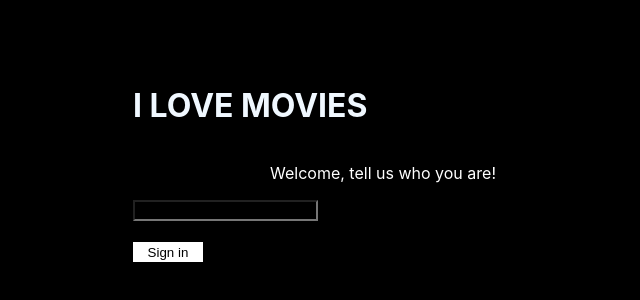
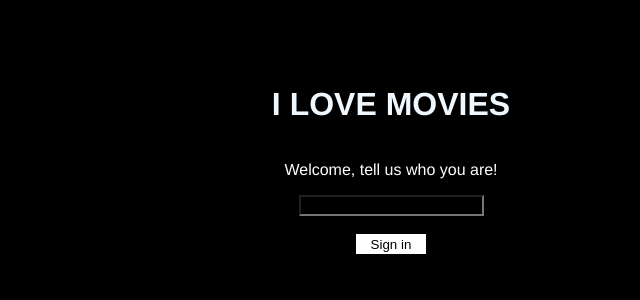
Before and after one commit to RobinMagnevik/I-Love-Movies, a React (Create React App) app: page / in a window 1280 px wide. Shown: the part 260-560 px from the top of the page, without its empty margins (257-897 px from the left). Built offline with nearby package versions, Linux system fonts and the light colour scheme; no server answers.

Commit message:
amended font style in index.css

```diff
--- a/src/App.css
+++ b/src/App.css
@@ -11,7 +11,7 @@ header {
 	background-color: black;
 }
 .header-section > h1 {
-	font-family: "Montserrat";
+	/* font-family: "Montserrat"; */
 	color: red;
 	margin: 0;
 	padding: 1em;
--- a/src/App.js
+++ b/src/App.js
@@ -20,7 +20,7 @@ function App() {
 	return (
 		<div className="App">
 			<header className="header-section">
-				<h1>I love movies</h1>
+				<h1>I LOVE MOVIES</h1>
 				<nav className="nav-field">
 					<button className="nav-button" onClick={() => setToShow("addTitles")}>
 						Start
--- a/src/index.css
+++ b/src/index.css
@@ -1,10 +1,10 @@
 body {
-  margin: 0;
-  font-family: -apple-system, BlinkMacSystemFont, 'Segoe UI', 'Roboto', 'Oxygen',
-    'Ubuntu', 'Cantarell', 'Fira Sans', 'Droid Sans', 'Helvetica Neue',
-    sans-serif, 'Montserrat';
-  -webkit-font-smoothing: antialiased;
-  -moz-osx-font-smoothing: grayscale;
+	font-family: Avenir, Helvetica, Arial, sans-serif;
+	-webkit-font-smoothing: antialiased;
+	-moz-osx-font-smoothing: grayscale;
+	text-align: center;
+	color: #2c3e50;
+	/* margin-top: 60px; */
 }
 
 code {
```
